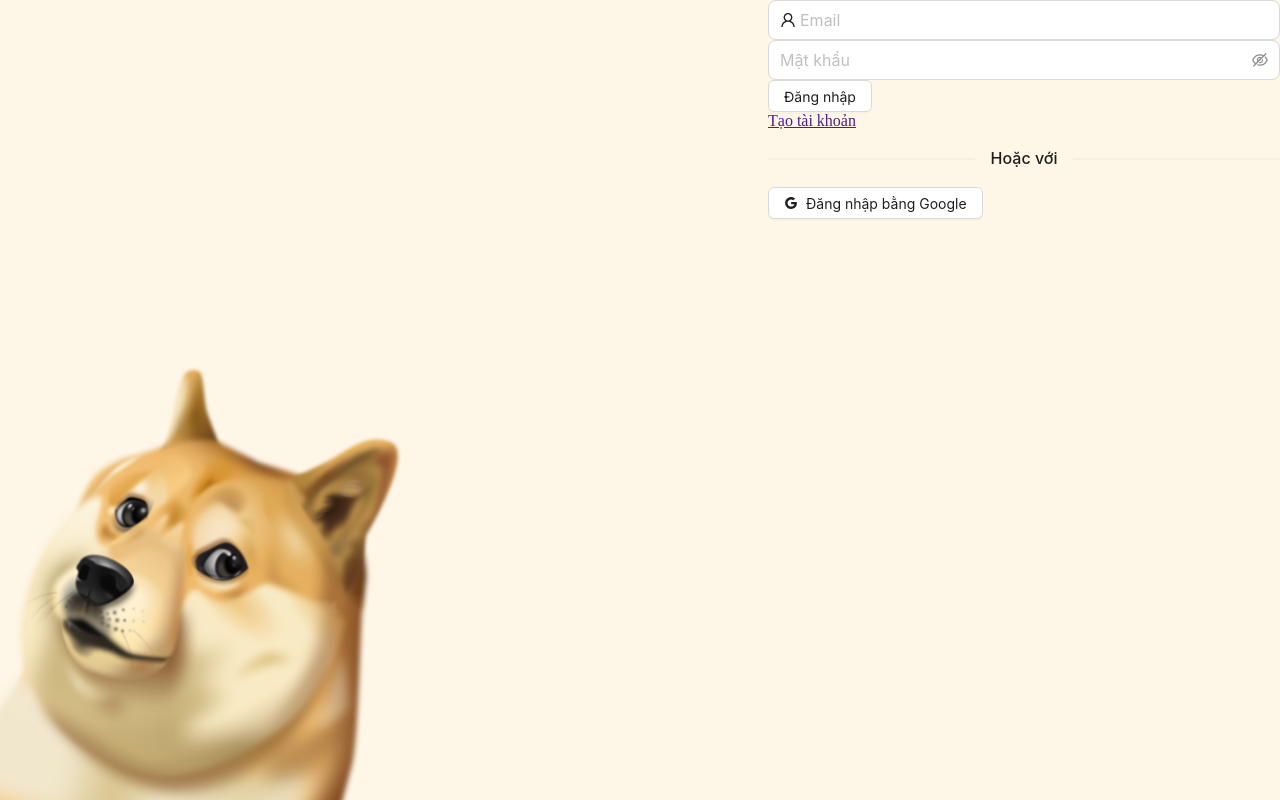
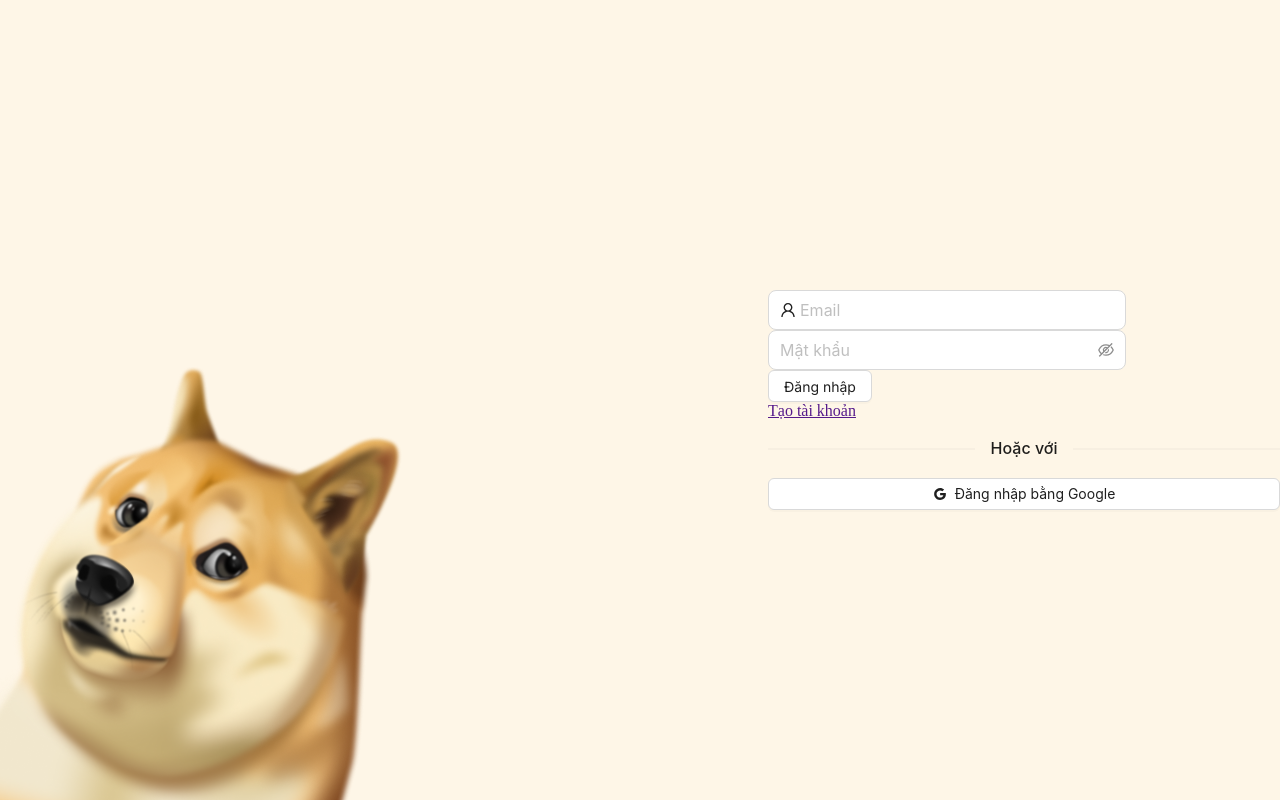
Before and after one commit to LanNgoc2110/Hopeful_Tail_Trust_FE, a React (Vite) app: page /login in a window 1280 px wide. Built offline with nearby package versions, Linux system fonts and the light colour scheme.

Commit message:
update auth

```diff
--- a/src/components/Auth/Auth.css
+++ b/src/components/Auth/Auth.css
@@ -16,7 +16,16 @@
 
 .form_auth{
     width: 40%;
+    display: flex;
+    flex-direction: column;
+    justify-content: center;
     /* border: solid 10px aqua; */
+}
+
+.form_auth form {
+    /* padding: 20px 50px; */
+
+    width: 70%;
 }
 
 .image_login{
```
